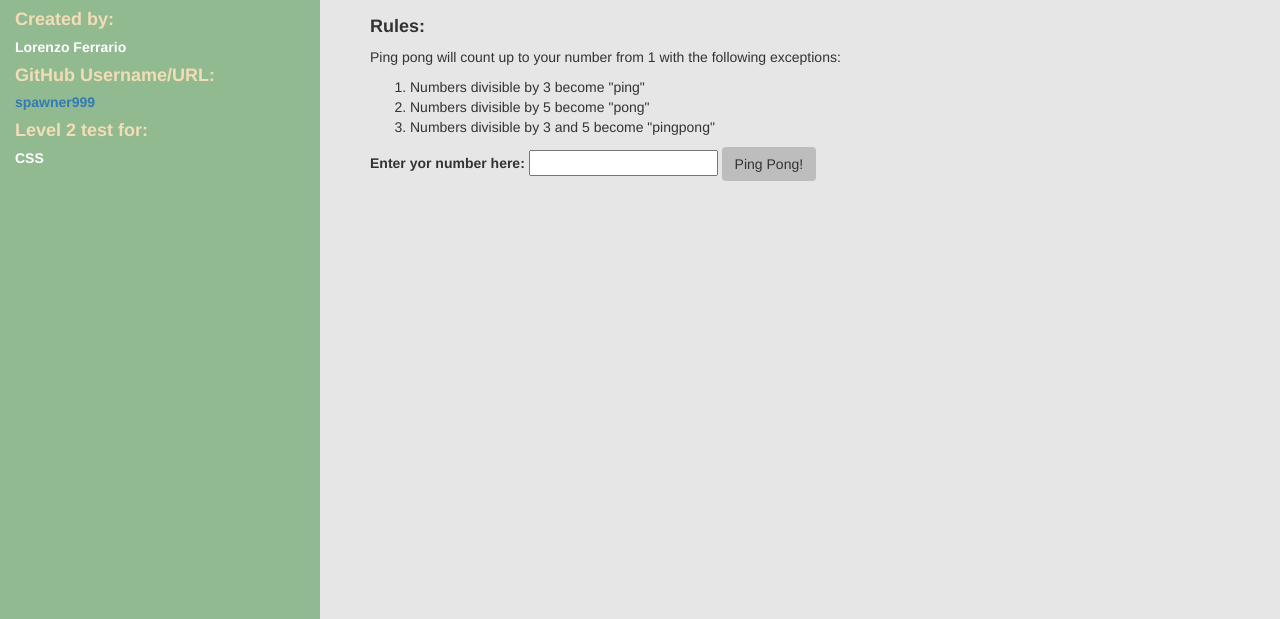
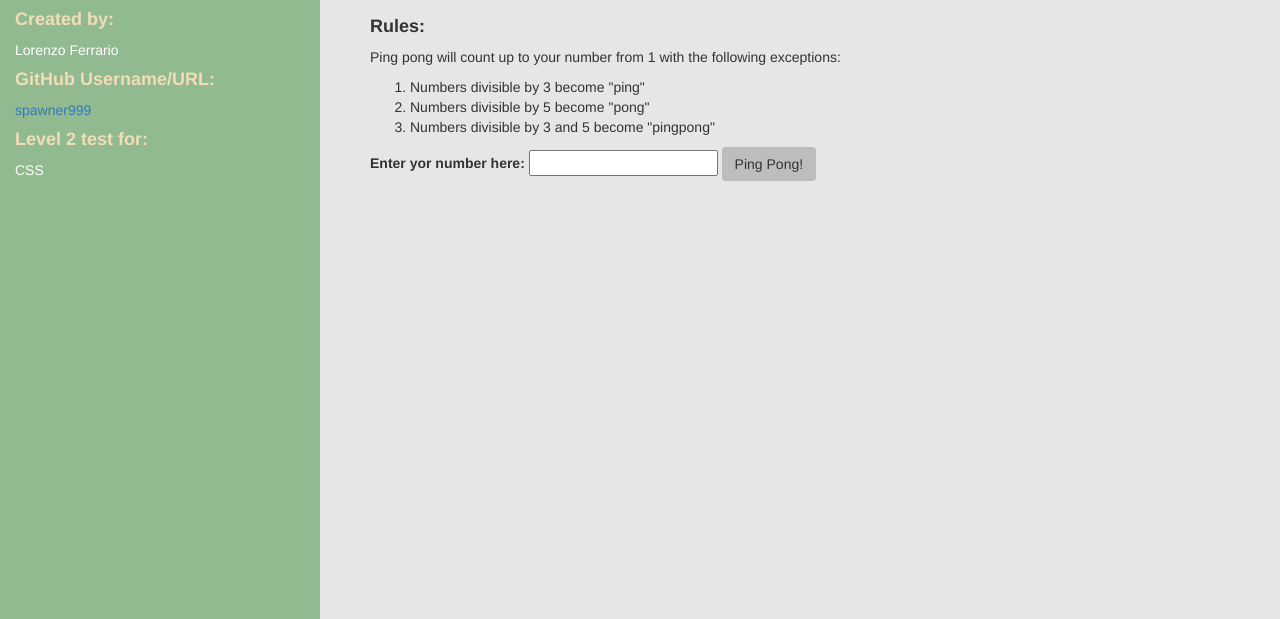
Before and after one commit to spawner999/Ping-Pong-Epicodus, a plain HTML site: page index.html in a window 1280 px wide. Shown: the part 181-800 px from the top of the page. Drawn offline with Linux system fonts and the light colour scheme.

Commit message:
fix typos in index.html (h4 were closed by h5 tags...)

```diff
--- a/index.html
+++ b/index.html
@@ -16,11 +16,11 @@
 
     <div class="sidebar col-sm-3">
       <h3>About Ping Pong</h3>
-      <h4 class="text-beige">Created by: <h5>
+      <h4 class="text-beige">Created by: </h4>
       <p class="text-white"> Lorenzo Ferrario</p>
-      <h4 class="text-beige">GitHub Username/URL: <h5>
+      <h4 class="text-beige">GitHub Username/URL: </h4>
       <a href="https://github.com/spawner999/Ping-Pong-Epicodus.git">spawner999</a>
-      <h4 class="text-beige">Level 2 test for: <h5>
+      <h4 class="text-beige">Level 2 test for: </h4>
       <p class="text-white"> CSS</p>
     </div>
 
```
